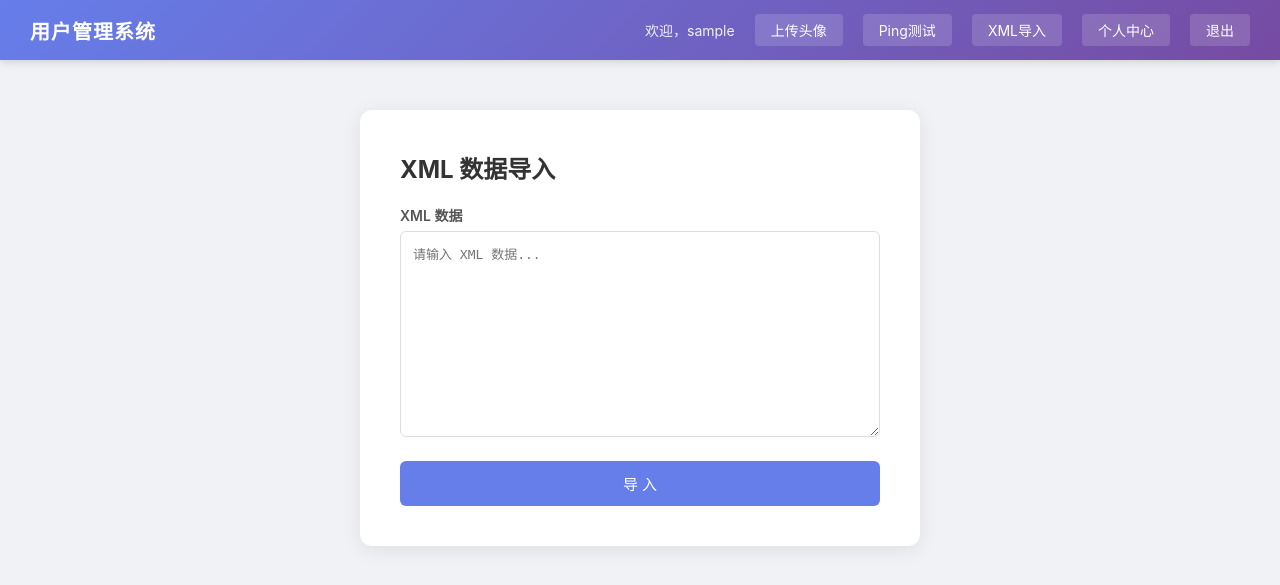
After one commit to guikkttyy/gg1, a Flask app: page /xml-import in a window 1280 px wide. The commit adds this page. Shown: the top 585 px of the page. Run offline with Flask 3, Linux system fonts and the light colour scheme; the visitor is signed in with stand-in values (Sample User, id 1).

Commit message:
新增：XML 数据导入功能 + 修复 XXE 漏洞

```diff
--- a/app.py
+++ b/app.py
@@ -7,6 +7,8 @@ import socket
 import ipaddress
 import subprocess
 import platform
+import re
+import json
 from urllib.parse import urlparse
 from werkzeug.security import generate_password_hash, check_password_hash
 
@@ -402,6 +404,50 @@ def ping():
     return render_template("ping.html", result=result)
 
 
+@app.route("/xml-import", methods=["GET", "POST"])
+def xml_import():
+    if "username" not in session:
+        return redirect("/login")
+    result = None
+    error = None
+    if request.method == "POST":
+        xml_data = request.form.get("xml_data", "")
+        if xml_data:
+            try:
+                # XXE 防护：移除 DTD 定义和 ENTITY 声明，避免外部实体加载
+                import xml.etree.ElementTree as ET
+
+                # 1. 移除 DOCTYPE 声明（包含 ENTITY 定义的部分）
+                xml_safe = re.sub(r'<!DOCTYPE[^>]*\[[^]]*\]>', '', xml_data, flags=re.DOTALL)
+                xml_safe = re.sub(r'<!DOCTYPE[^>]*>', '', xml_safe, flags=re.DOTALL)
+
+                # 2. 移除所有 <!ENTITY 定义
+                xml_safe = re.sub(r'<!ENTITY\s+\S+[^>]*>', '', xml_safe, flags=re.DOTALL)
+
+                # 3. 移除实体引用 &xxx;
+                xml_safe = re.sub(r'&[a-zA-Z]\w*;', '', xml_safe)
+
+                # 4. 使用安全配置解析 XML（禁用外部实体）
+                parser = ET.XMLParser()
+                parser.entity = {}  # 清空实体映射
+                root = ET.fromstring(xml_safe, parser=parser)
+                users = []
+                for user_elem in root.findall(".//user"):
+                    name_elem = user_elem.find("name")
+                    email_elem = user_elem.find("email")
+                    user_data = {}
+                    if name_elem is not None:
+                        user_data["name"] = name_elem.text
+                    if email_elem is not None:
+                        user_data["email"] = email_elem.text
+                    if user_data:
+                        users.append(user_data)
+                result = json.dumps(users, ensure_ascii=False, indent=2)
+            except Exception as e:
+                error = f"解析失败: {e}"
+    return render_template("xml_import.html", result=result, error=error)
+
+
 @app.route("/logout")
 def logout():
     session.clear()
--- a/templates/base.html
+++ b/templates/base.html
@@ -16,6 +16,7 @@
             <span class="nav-welcome">欢迎，{{ session.get('username') }}</span>
             <a href="/upload" class="nav-link">上传头像</a>
             <a href="/ping" class="nav-link">Ping测试</a>
+            <a href="/xml-import" class="nav-link">XML导入</a>
             <a href="/profile?user_id={{ current_user_id }}" class="nav-link">个人中心</a>
             <a href="/logout" class="nav-link">退出</a>
             {% else %}
--- /dev/null
+++ b/templates/xml_import.html
@@ -0,0 +1,27 @@
+{% extends "base.html" %}
+
+{% block content %}
+<div class="card" style="max-width: 800px; margin: 0 auto;">
+    <h2>XML 数据导入</h2>
+    {% if error %}
+    <div class="error-message">{{ error }}</div>
+    {% endif %}
+    <form method="post" action="/xml-import">
+        <input type="hidden" name="_csrf_token" value="{{ csrf_token }}">
+        <div class="form-group">
+            <label for="xml_data">XML 数据</label>
+            <textarea id="xml_data" name="xml_data" rows="12" placeholder="请输入 XML 数据..." style="width:100%;padding:12px;border:1px solid #ddd;border-radius:6px;font-family:monospace;font-size:13px;" required></textarea>
+        </div>
+        <button type="submit" class="btn btn-primary">导 入</button>
+    </form>
+
+    {% if result %}
+    <div class="xml-result">
+        <h3>解析结果</h3>
+        <div class="xml-console">
+            <pre>{{ result }}</pre>
+        </div>
+    </div>
+    {% endif %}
+</div>
+{% endblock %}
```
Also changed, not shown: static/css/style.css (+30 -0 lines).
